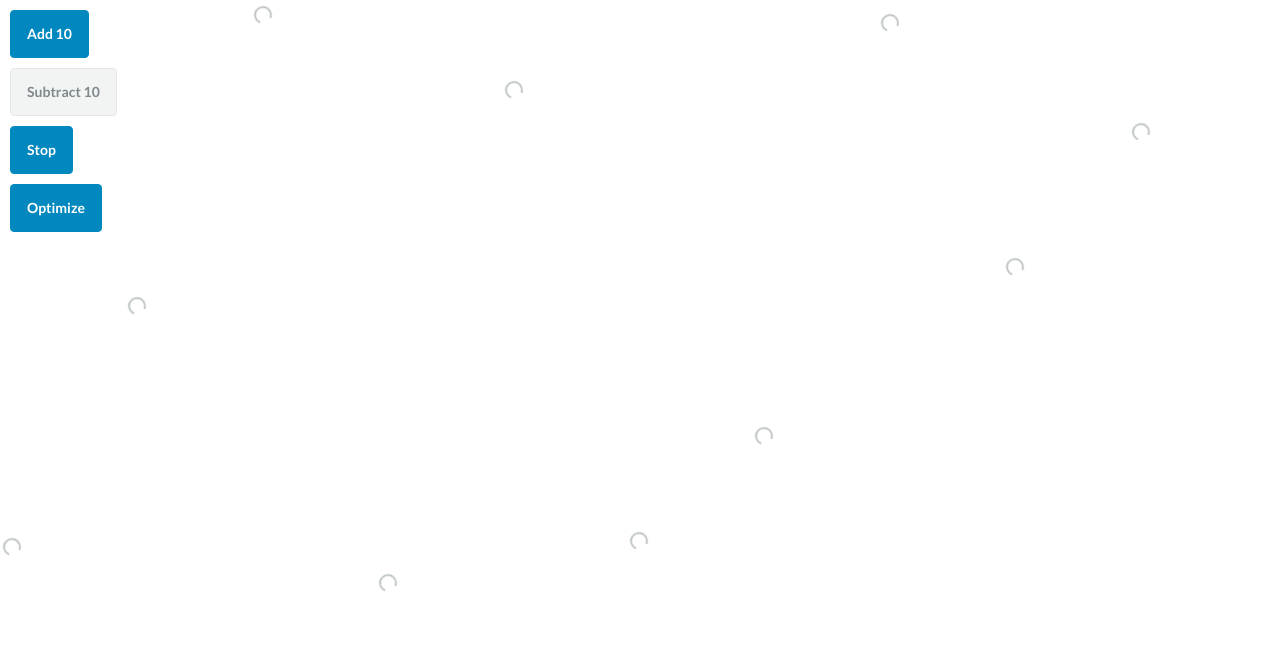
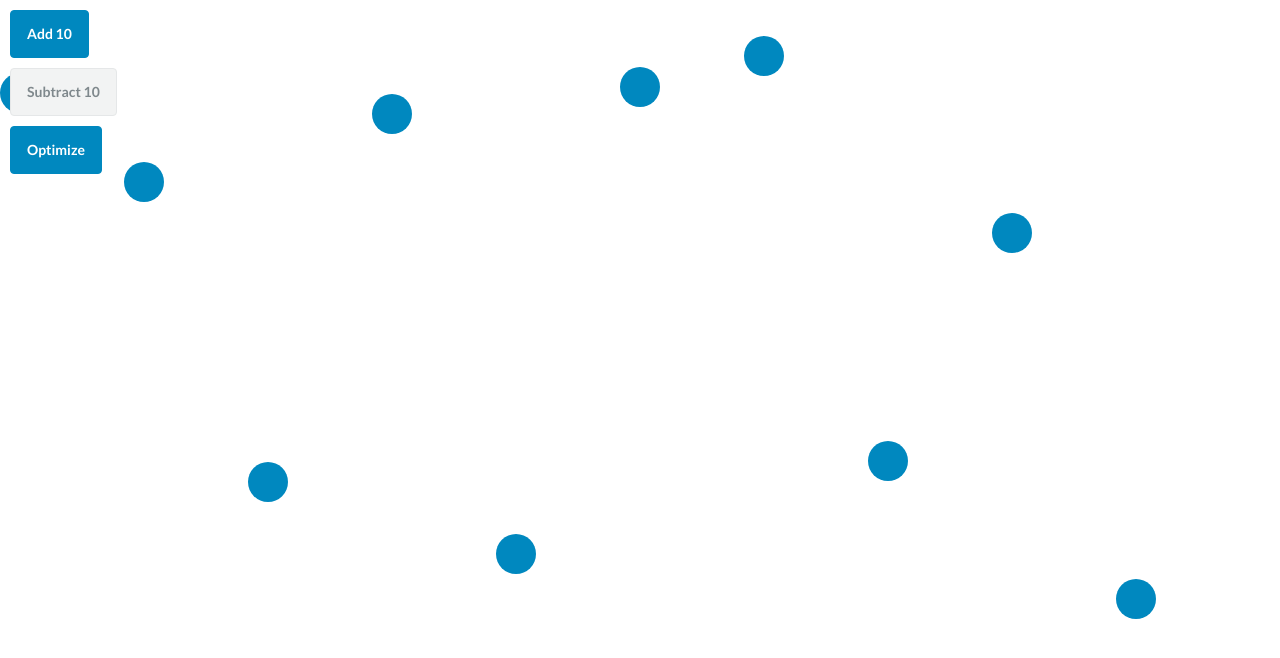
Before and after one commit to frankieyan/jank-demo, a React app: page / in a window 1280 px wide. Shown: the top 658 px of the page. Built offline with nearby package versions, Linux system fonts and the light colour scheme.

Commit message:
Add janky implementation of animation

```diff
--- a/src/App.js
+++ b/src/App.js
@@ -1,7 +1,6 @@
-import React, { useState, useEffect, createRef } from 'react';
+import React, { useState, useEffect, useRef } from 'react';
 import styled from 'styled-components'
 import { Button } from './button/button.component'
-import { Loader } from './loader/loader.component'
 
 const SideBar = styled.section`
   display: flex;
@@ -25,30 +24,31 @@ const Canvas = styled.div`
   bottom: 0;
 `
 
-const Element = styled(Loader)`
+const Element = styled.span`
+  display: block;
+  width: 40px;
+  height: 40px;
+  border-radius: 40px;
+  background: #0088bf;
   position: absolute;
   visibility: ${props => props.isProtoType ? 'hidden' : 'visible'};
 `
 
+const elementRefCache = []
+
+function App() {
   const incrementor = 10;
   const distance = 3;
   const minimum = 10;
-let maxHeight = 0
-let canvasRefCache = null
-let protoTypeRefCache = null
-let frameCache = null
-
-const createElementIndices = length => new Array(length).fill(null).map((_item, index) => ({ id: index }))
-
-function App() {
   const [elements, setElements] = useState([])
-  const canvasRef = createRef()
-  const protoTypeRef = createRef()
-
+  const canvasRef = useRef()
+  const protoTypeRef = useRef()
+  const frameRef = useRef()
+  const optimizedRef = useRef()
   const decrementDisabled = elements.length <= minimum
 
   const cancelElementUpdates = () => {
-    cancelAnimationFrame(frameCache)
+    cancelAnimationFrame(frameRef.current)
   }
 
   const increment = () => {
@@ -65,11 +65,16 @@ function App() {
     requestNewElementUpdates({ newLength: elements.length - incrementor })
   }
 
+  const toggleOptimized = () => {
+    optimizedRef.current = !optimizedRef.current
+  }
+
   const requestNewElementUpdates = ({ newLength = null } = {}) => {
-    const canvasSize = canvasRefCache.getBoundingClientRect()
-    const protoTypeSize = protoTypeRefCache.getBoundingClientRect()
+    const canvasSize = canvasRef.current.getBoundingClientRect()
+    const protoTypeSize = protoTypeRef.current.getBoundingClientRect()
     const maxWidth = Math.floor(canvasSize.width - protoTypeSize.width) / canvasSize.width * 100
-    maxHeight = Math.floor(canvasSize.height - protoTypeSize.height)
+    const maxHeight = Math.floor(canvasSize.height - protoTypeSize.height)
+    const createElementIndices = length => new Array(length).fill(null).map((_item, index) => ({ id: index }))
 
     const createNewElements = newLength => createElementIndices(newLength)
       .map(({ id }) => {
@@ -83,15 +88,31 @@ function App() {
     const createUpdatedElements = previousElements => previousElements
       .map(({ id, top, left, direction }) => {
         const getNewTop = () => {
+          if (optimizedRef.current) {
             const currentTop = parseInt(top.slice(0, top.indexOf('px')))
             const newTop = direction === 'down' ? currentTop + distance : currentTop - distance
             if (newTop < 0) return 0
             if (newTop > maxHeight) return maxHeight
             return newTop
+          } else {
+            const newTop = direction === 'down'
+              ? elementRefCache[id].offsetTop + distance
+              : elementRefCache[id].offsetTop - distance
+            if (newTop < 0) return 0
+            if (newTop > maxHeight) return maxHeight
+            return newTop
           }
+        }
+
+        if (optimizedRef.current) {
           const newTop = getNewTop()
           const newDirection = (newTop === 0) ? 'down' : (newTop === maxHeight) ? 'up' : direction
           return { id, left, top: `${newTop}px`, direction: newDirection }
+        } else {
+          elementRefCache[id].style.top = `${getNewTop()}px`
+          const newDirection = (elementRefCache[id].offsetTop === 0) ? 'down' : (elementRefCache[id].offsetTop === maxHeight) ? 'up' : direction
+          return { id, left: elementRefCache[id].offsetLeft, top: elementRefCache[id].style.top, direction: newDirection }
+        }
       })
 
     setElements(previousElements => {
@@ -100,15 +121,13 @@ function App() {
         : createUpdatedElements(previousElements)
     })
 
-    frameCache = requestAnimationFrame(() => {
+    frameRef.current = requestAnimationFrame(() => {
       requestNewElementUpdates()
     })
   }
 
   useEffect(() => {
-    canvasRefCache = canvasRef.current
-    protoTypeRefCache = protoTypeRef.current
-    frameCache = requestAnimationFrame(() => requestNewElementUpdates())
+    frameRef.current = requestAnimationFrame(() => requestNewElementUpdates())
     return cancelElementUpdates
   }, []);
 
@@ -117,14 +136,13 @@ function App() {
       <SideBar>
         <Button onClick={increment}>Add 10</Button>
         <Button onClick={decrement} disabled={decrementDisabled}>Subtract 10</Button>
-        <Button>Stop</Button>
-        <Button>Optimize</Button>
+        <Button onClick={toggleOptimized}>{optimizedRef.current ? 'Un-optimize' : 'Optimize'}</Button>
       </SideBar>
 
       <Canvas ref={canvasRef}>
         <Element ref={protoTypeRef} isProtoType />
         {
-          elements.map(({ id, top, left }) => <Element key={id} style={{ top, left }} />)
+          elements.map(({ id, top, left }) => <Element key={id} style={{ top, left }} ref={ref => elementRefCache[id] = ref} />)
         }
       </Canvas>
     </React.Fragment>
--- a/src/loader/loader.component.js
+++ /dev/null
@@ -1,15 +0,0 @@
-import styled, { keyframes } from 'styled-components'
-import { ReactComponent as LoaderImg} from './assets/loader_img.svg'
-
-const rotating = keyframes`
-  0% { transform: rotate(0deg); }
-  100% { transform: rotate(360deg); }
-`
-
-const Loader = styled(LoaderImg)`
-  width: 24px;
-  height: 24px;
-  animation: ${rotating} 1.4s linear infinite;
-`
-
-export { Loader }
```
Also changed, not shown: src/loader/assets/loader_img.svg (deleted). Lines whose indentation alone changed are shown as unchanged.
